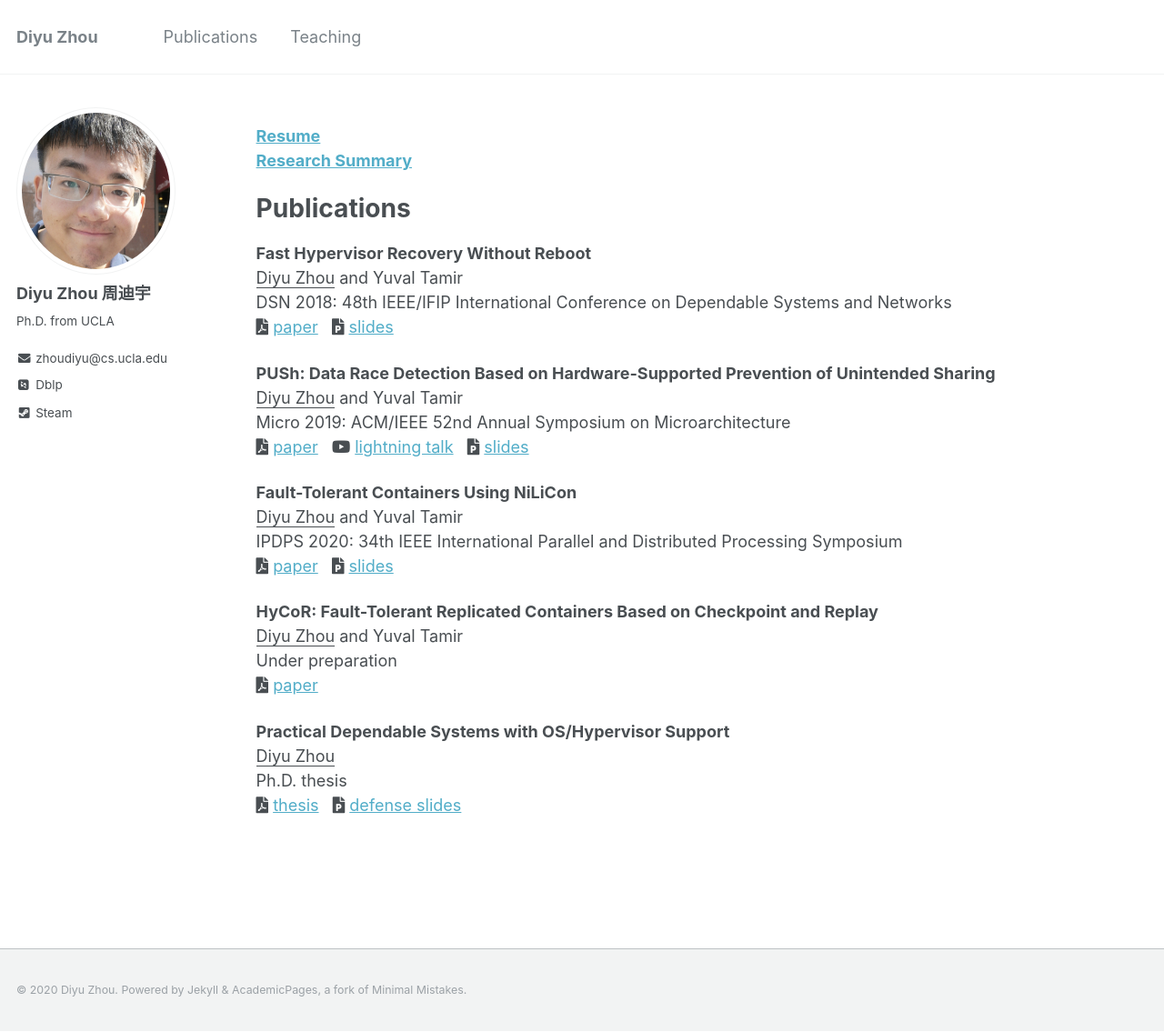
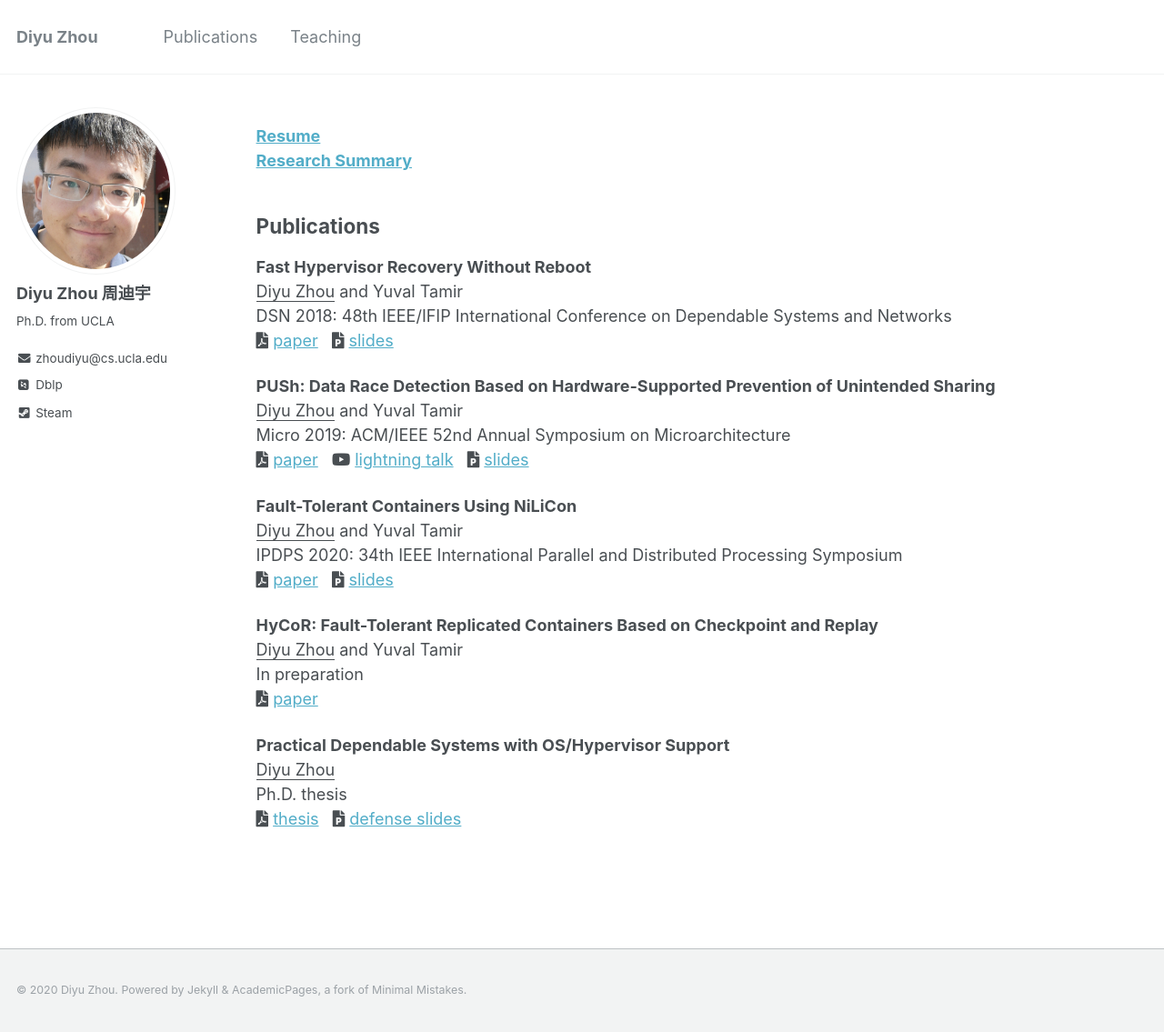
Before and after one commit to zhou-diyu/zhou-diyu.github.io, a Jekyll site: the page built from _pages/postdoc.md, in a window 1280 px wide and 1135 px high. Shown: the whole window at 91% size. Built offline with Jekyll 4.4.1, drawn with Linux system fonts in a browser that asks for light colours; some web fonts are replaced.

Commit message:
Update postdoc.md

```diff
--- a/_pages/postdoc.md
+++ b/_pages/postdoc.md
@@ -8,8 +8,7 @@ author_profile: true
 **[Research Summary](/files/research-summary.pdf)**
 
 
-Publications
-======
+## Publications
 **Fast Hypervisor Recovery Without Reboot** \
 <ins>Diyu Zhou</ins> and Yuval Tamir \
 DSN 2018:  48th IEEE/IFIP International Conference on Dependable Systems and Networks \
@@ -31,7 +30,7 @@ IPDPS 2020: 34th IEEE International Parallel and Distributed Processing Symposiu
 
 **HyCoR: Fault-Tolerant Replicated Containers Based on Checkpoint and Replay** \
 <ins>Diyu Zhou</ins> and Yuval Tamir \
-Under preparation \
+In preparation \
 <i class="fas fa-file-pdf" aria-hidden="true"></i> [paper](/files/hycor.pdf)
 
 **Practical Dependable Systems with OS/Hypervisor Support** \
```
